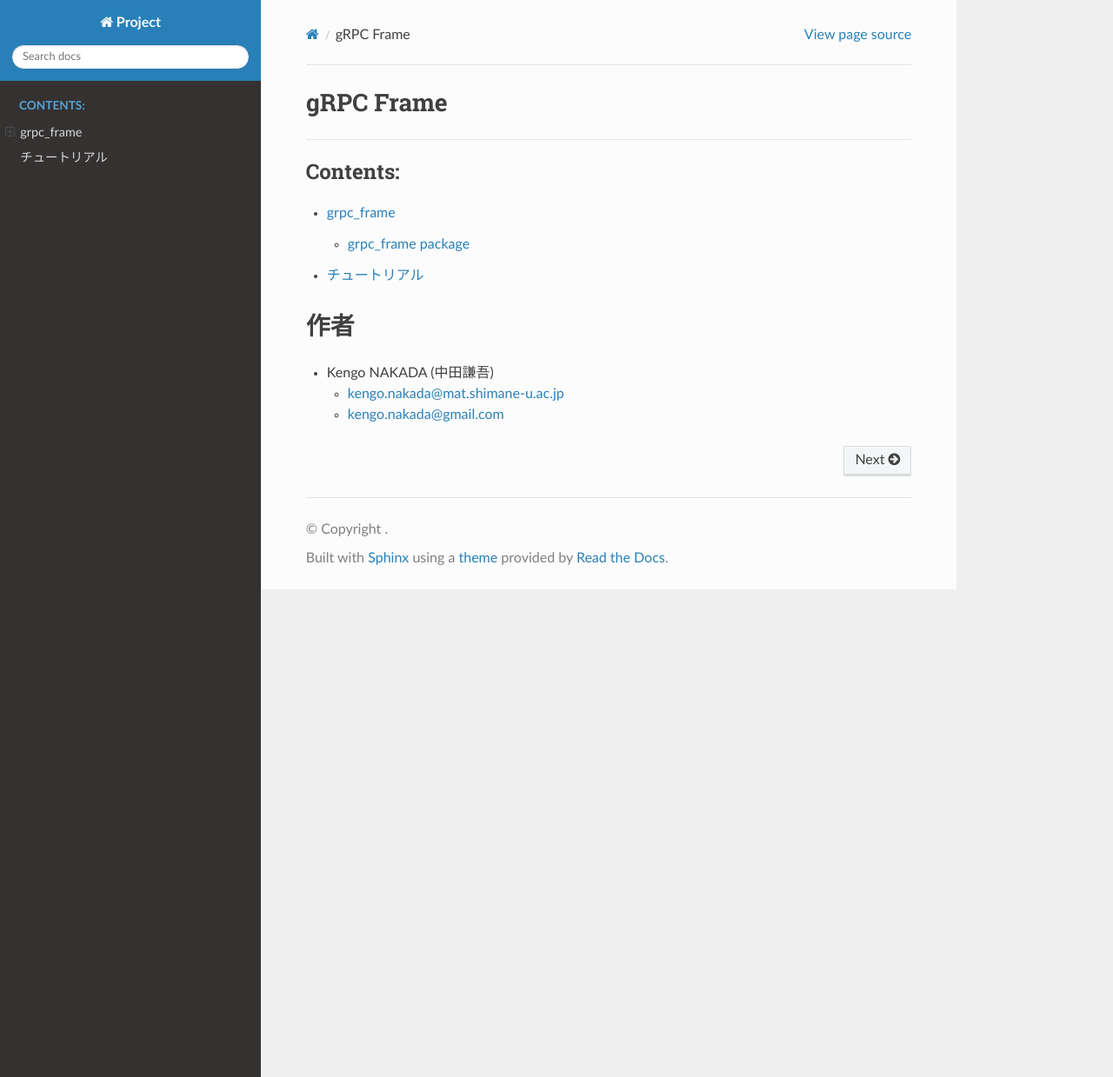
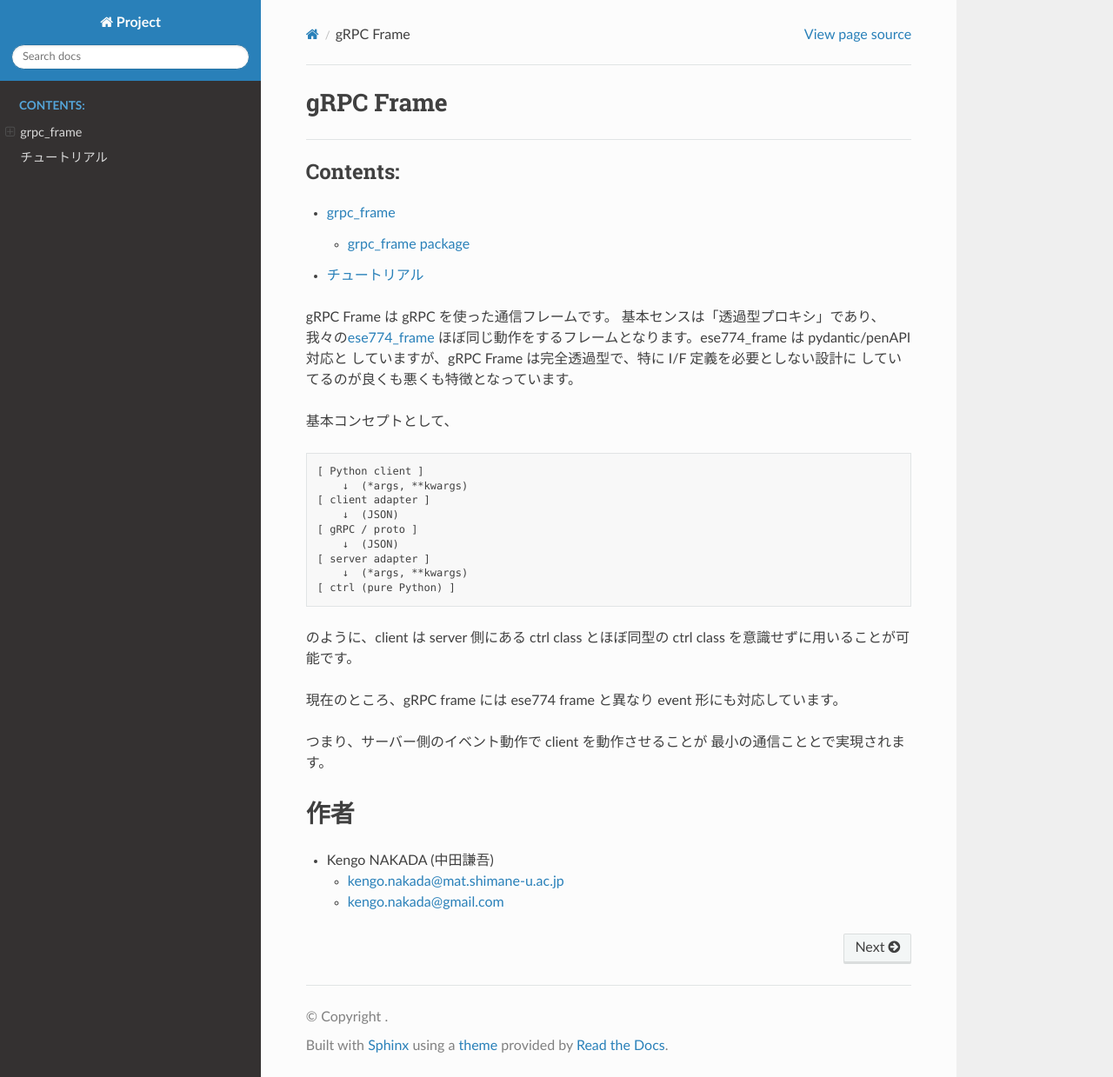
Before and after one commit to ohara-lab-su/grpc_frame, a Sphinx documentation site: the page built from docs/index.md, in a window 1280 px wide and 1239 px high. Shown: the whole window at 87% size. Built offline with Sphinx 7.4.7 and the Read the Docs theme 3.1.0, drawn with Linux system fonts in a browser that asks for light colours.

````diff
--- a/docs/index.md
+++ b/docs/index.md
@@ -10,6 +10,35 @@
 tutorials/intro
 ```
 
+gRPC Frame は gRPC を使った通信フレームです。
+基本センスは「透過型プロキシ」であり、我々の[ese774_frame](http://github.com/ohara-lab-su/ese774_frame/)
+ほぼ同じ動作をするフレームとなります。ese774_frame は pydantic/penAPI 対応と
+していますが、gRPC Frame は完全透過型で、特に I/F 定義を必要としない設計に
+していてるのが良くも悪くも特徴となっています。
+
+基本コンセプトとして、
+```
+[ Python client ]
+    ↓  (*args, **kwargs)
+[ client adapter ]
+    ↓  (JSON)
+[ gRPC / proto ]
+    ↓  (JSON)
+[ server adapter ]
+    ↓  (*args, **kwargs)
+[ ctrl (pure Python) ]
+```
+
+のように、client は server 側にある ctrl class とほぼ同型の
+ctrl class を意識せずに用いることが可能です。
+
+現在のところ、gRPC frame には ese774 frame と異なり
+event 形にも対応しています。
+
+つまり、サーバー側のイベント動作で client を動作させることが
+最小の通信こととで実現されます。
+
+
 # 作者
 - Kengo NAKADA (中田謙吾)
   - kengo.nakada@mat.shimane-u.ac.jp
````
